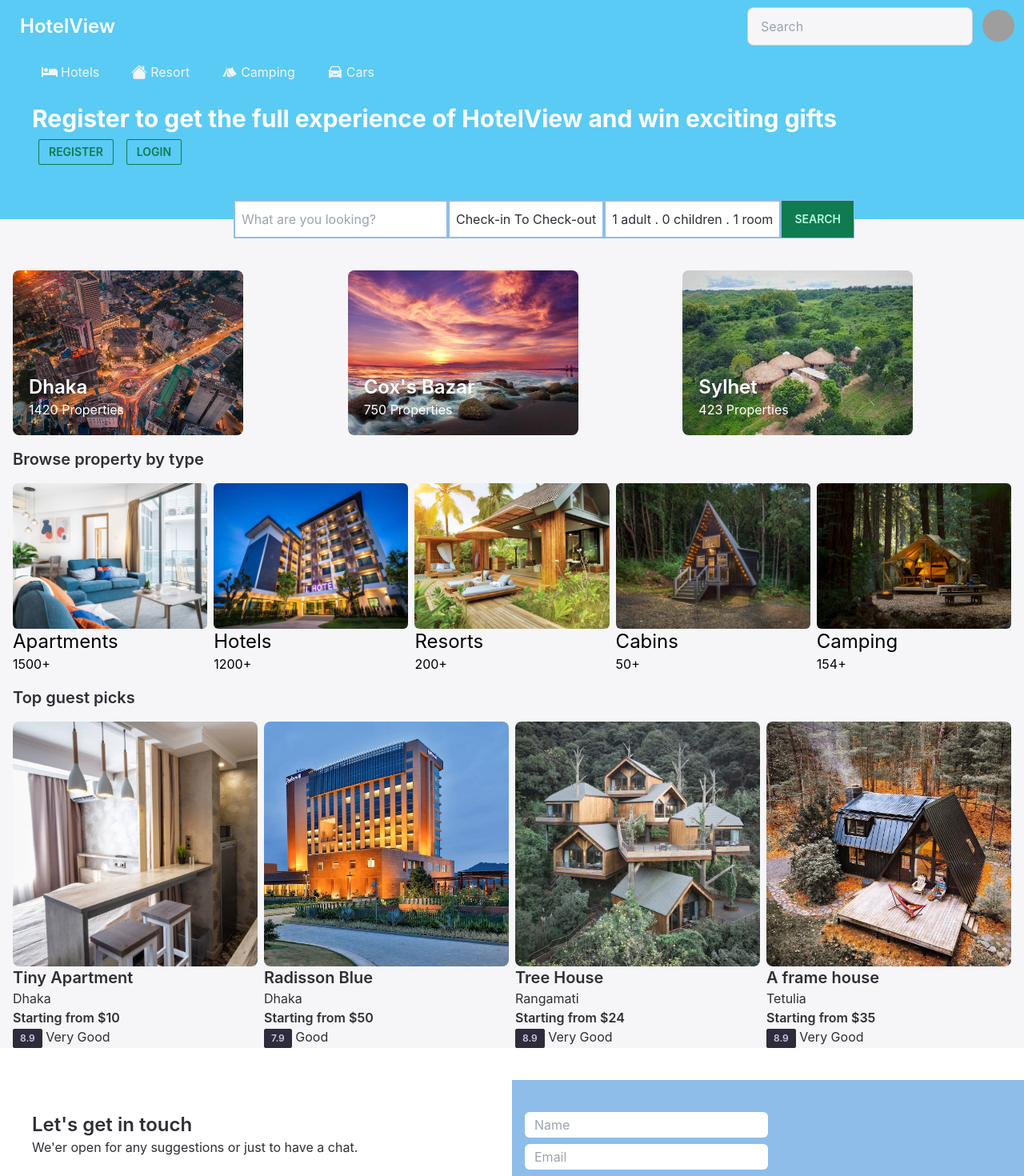
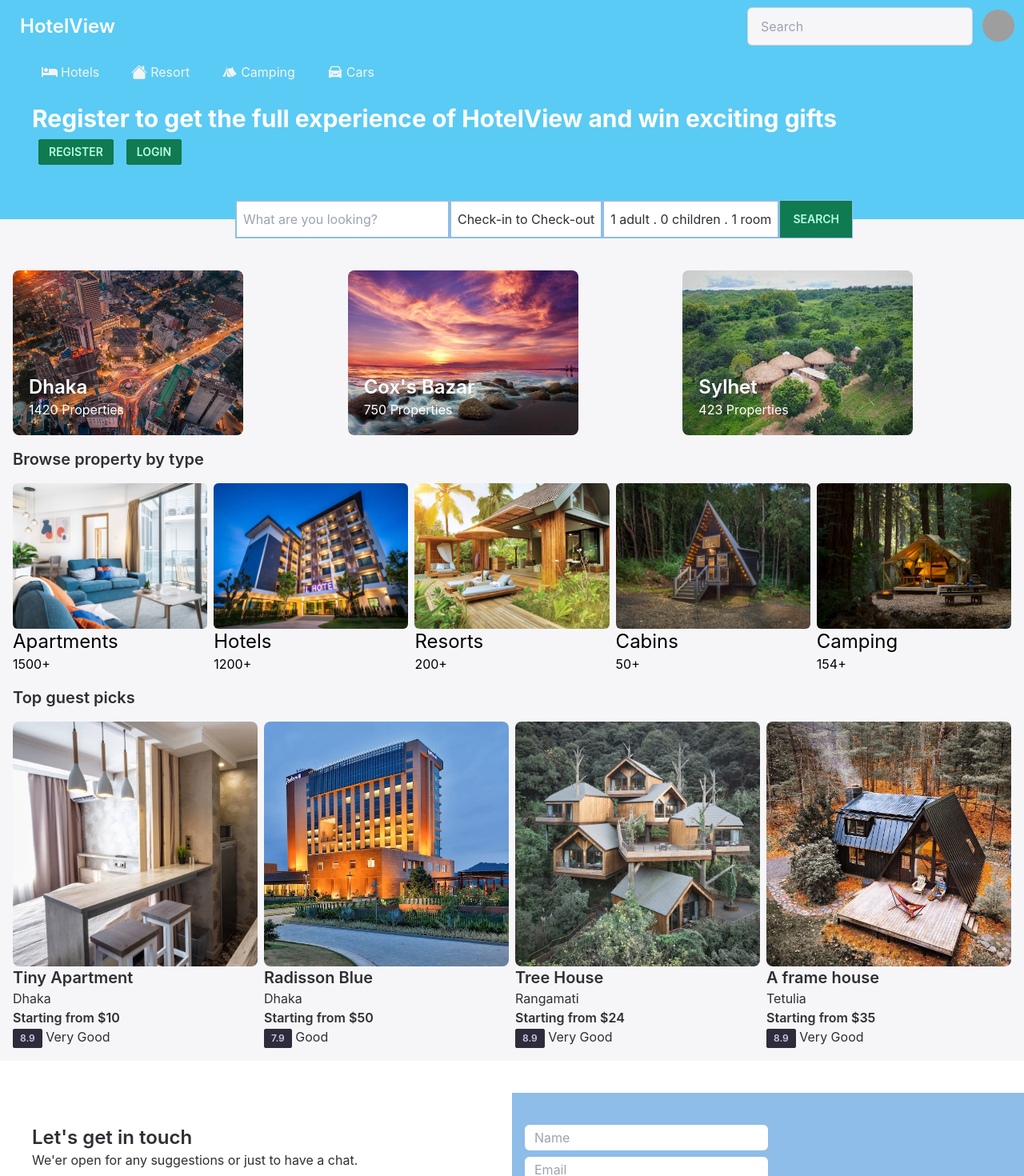
Before and after one commit to Khalidprithy/hotel-booking-frontend, a React (Create React App) app: page / in a window 1280 px wide. Shown: the top 1470 px of the page at 80% size. Built offline with nearby package versions, Linux system fonts and the light colour scheme; grey boxes are pictures that could not be loaded.

Commit message:
date fns solved

```diff
--- a/src/components/Header/Header.js
+++ b/src/components/Header/Header.js
@@ -22,6 +22,7 @@ const Header = () => {
             key: 'selection'
         }
     ]);
+    console.log(date);
     const [openOptions, setOpenOptions] = useState(false);
     const [options, setOptions] = useState({
         adult: 1,
@@ -47,8 +48,8 @@ const Header = () => {
             <div className='bg-primary h-40'>
                 <h1 className='text-3xl text-white font-bold px-10 pt-4'>Register to get the full experience of HotelView and win exciting gifts</h1>
                 <div className='flex gap-4 pl-10 m-2'>
-                    <button className='btn btn-sm btn-success rounded-sm btn-outline'>Register</button>
-                    <button className='btn btn-sm btn-success rounded-sm btn-outline'>Login</button>
+                    <button className='btn btn-sm btn-success rounded-sm'>Register</button>
+                    <button className='btn btn-sm btn-success rounded-sm'>Login</button>
                 </div>
             </div>
             <div className='flex items-center justify-center ml-10 w-full absolute -bottom-6'>
@@ -58,7 +59,7 @@ const Header = () => {
                 <div className='z-20'>
                     <span
                         onClick={() => setOpenDate(!openDate)}
-                        className='w-24 border-2 border-secondary px-2 py-3 bg-white'>Check-in To Check-out</span>
+                        className='w-24 border-2 border-secondary px-2 py-3 bg-white'>{date[0].startDate ? `${(date[0].startDate?.toDateString())} to  ${(date[0].endDate?.toDateString())} ` : `Check-in to Check-out`} </span>
                     {openDate && <DateRange
                         editableDateInputs={true}
                         onChange={(item) => setDate([item.selection])}
--- a/src/components/Header/Navbar.js
+++ b/src/components/Header/Navbar.js
@@ -10,7 +10,7 @@ const Navbar = () => {
                 </div>
                 <div className="flex-none gap-2">
                     <div className="form-control">
-                        <input type="text" placeholder="Search" className="input input-bordered" />
+                        <input type="text" placeholder="Search" className="input input-bordered rounded-md" />
                     </div>
                     <div className="dropdown dropdown-end">
                         <label tabIndex={0} className="btn btn-ghost btn-circle avatar">
--- a/src/components/Pages/FeaturedProperty.js
+++ b/src/components/Pages/FeaturedProperty.js
@@ -6,7 +6,7 @@ import aframe from '../../img/TopPicks/aframe.jpg'
 
 const FeaturedProperty = () => {
     return (
-        <div className='grid grid-cols-1 md:grid-cols-4 gap-2 mx-4'>
+        <div className='grid grid-cols-1 md:grid-cols-4 gap-2 mx-4 pb-4'>
             <div>
                 <img className='rounded-lg' src={tinyapart} alt="" />
                 <div className='flex flex-col'>
--- a/src/components/Pages/List.js
+++ b/src/components/Pages/List.js
@@ -26,11 +26,11 @@ const List = () => {
                         <div className='flex flex-col'>
                             <label className='font-semibold pb-1 mt-2' htmlFor="location">Destination</label>
                             <input className='rounded-md h-8 px-2' type="text" name="location" id="location" placeholder={destination} />
-                            <label className='font-semibold pb-1 mt-2' htmlFor="date">Check-in-date</label>
+                            <label className='font-semibold pb-1 mt-2' htmlFor="date">Check in</label>
                             <span
                                 className='bg-white rounded-md p-1'
                                 onClick={() => setOpenDate(!openDate)}
-                            >Date to Date</span>
+                            >{(date[0].startDate?.toDateString())} to  {(date[0].endDate?.toDateString())}</span>
                             {openDate && <DateRange
                                 editableDateInputs={true}
                                 onChange={(item) => setDate([item.selection])}
```
